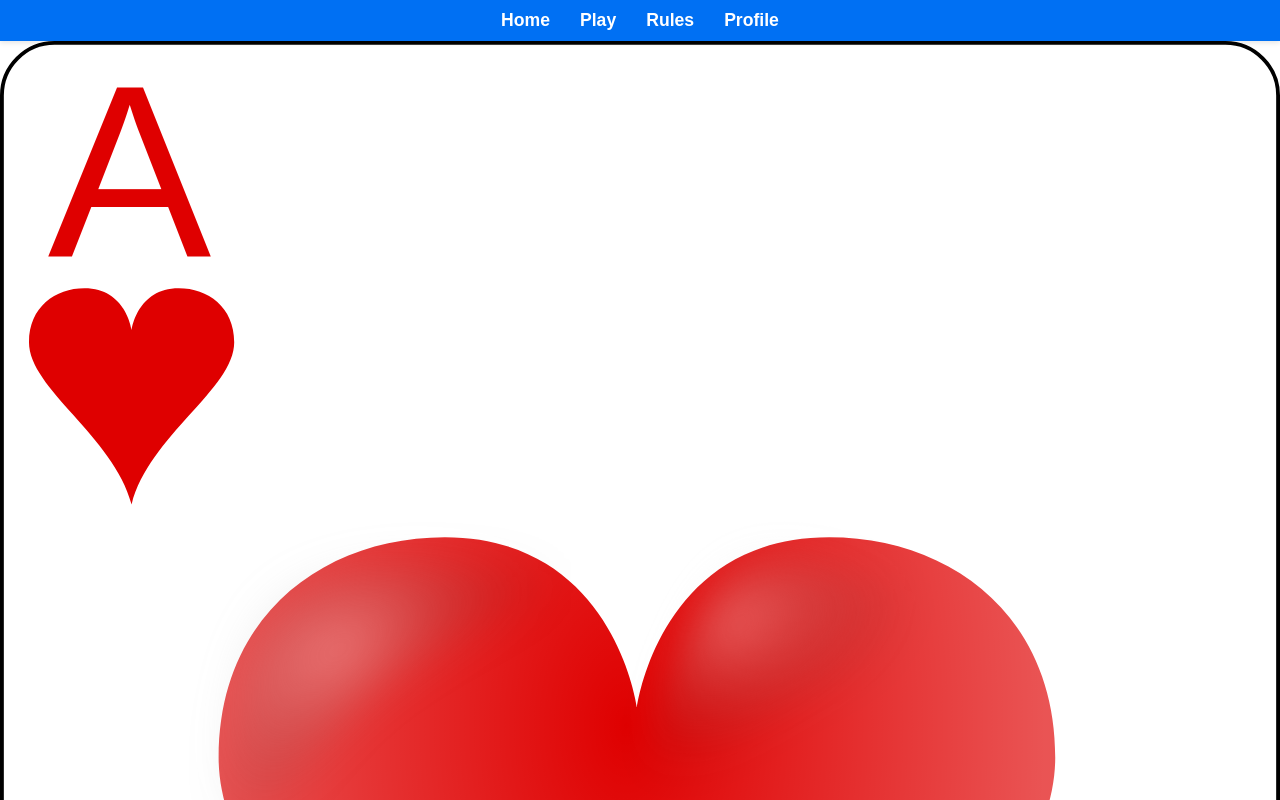
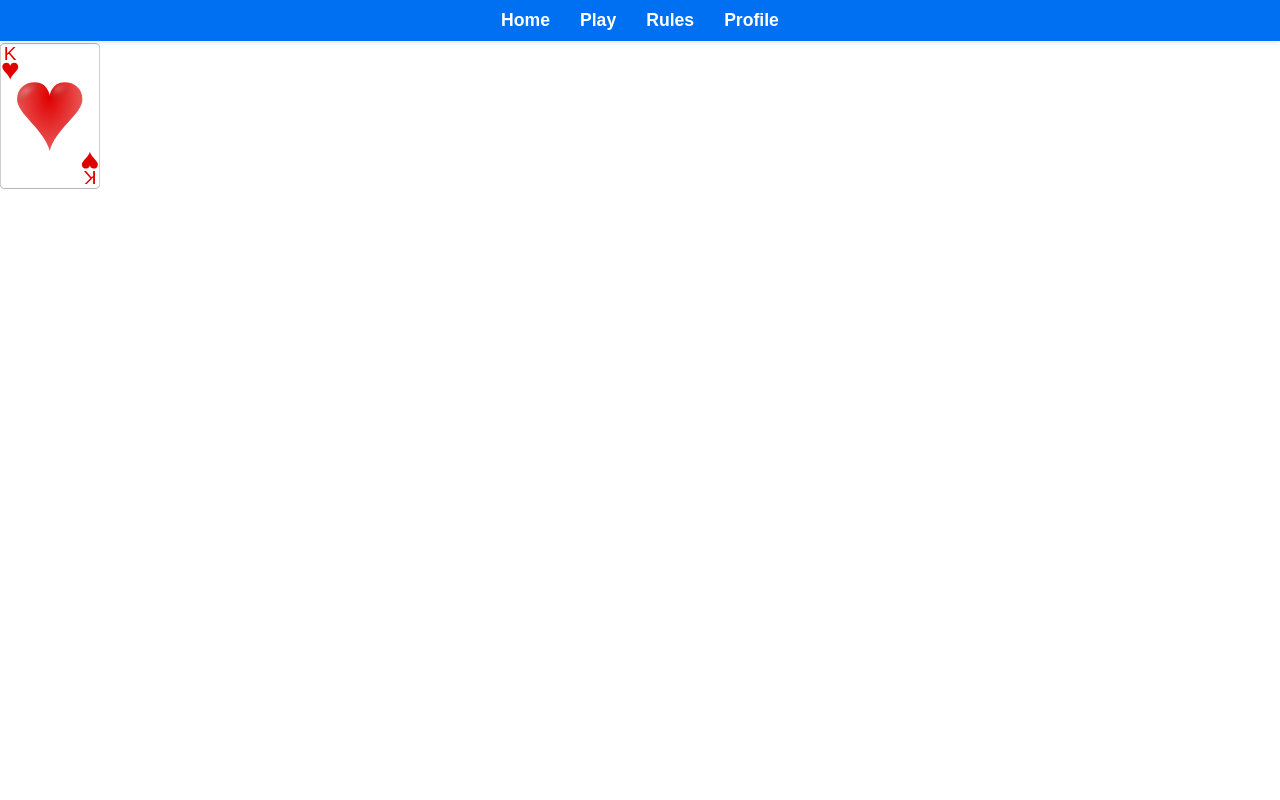
Before and after one commit to alexleeyt8888/shengji, a Next.js app: page /pages/play in a window 1280 px wide. Shown: the top 800 px of the page. Built offline with nearby package versions, Linux system fonts and the light colour scheme.

Commit message:
cards display + enums

```diff
--- a/src/app/game/Card.js
+++ /dev/null
@@ -1,41 +0,0 @@
-import Image from 'next/image';
-import React from 'react';
-import styles from './PlayerHand.module.css'
-
-
-export default function Card({ key, suit, value, hidden }) {
-    // var index = key;
-
-    return (
-        // <div className="card">
-        //     {/* '♠', '♥', '♦', '♣' */}
-        //     {/* if hidden is true use hidden card image, if not use face up image */}
-        //     {hidden ? <Image src="/cards/red_joker.svg" alt='Face-Down' width="100" height="150" layout='intrinsic' className="cardImage"  />
-        //        : <Image src={`/cards/${value}_of_${suit}.svg`} alt={`${value} of ${suit}`} width="100" height="150" layout='intrinsic' className='cardImage' />}
-        // </div>
-
-        <div>
-            {/* '♠', '♥', '♦', '♣' */}
-            {/* if hidden is true use hidden card image, if not use face up image */}
-
-            {hidden ? <Image
-                src="/cards/red_joker.svg"
-                alt='Face-Down'
-                width="0" height="0"
-                layout='responsive'
-                style={{ '--index': key }}
-                className={styles.playingCard}
-            />
-                :
-                <Image
-                    src={`/cards/${value}_of_${suit}.svg`}
-                    alt={`${value} of ${suit}`}
-                    width="0" height="0"
-                    layout='responsive'
-                    style={{ '--index': key }}
-                    className={styles.playingCard}
-                />}
-
-        </div>
-    );
-}
--- /dev/null
+++ b/src/app/game/Card.tsx
@@ -0,0 +1,24 @@
+import Image from 'next/image';
+import React from 'react';
+import { Suits } from './enums/Suits';
+import { Values } from './enums/Values';
+import styles from './PlayerHand.module.css'
+
+interface CardProps {
+  suit: Suits;
+  value: Values;
+}
+
+
+export default function Card({ suit, value}) {
+  return (
+    <div>
+      <Image
+        src={ `/cards/${value}_of_${suit}.svg` }
+        alt = {`${value} of ${suit}`}
+        width = "0" height = "0"
+        className = { styles.playingCard }
+      />
+    </div>
+  );
+}
--- a/src/app/game/PlayerHand.js
+++ b/src/app/game/PlayerHand.js
@@ -4,7 +4,7 @@ properties:
 - array of cards
 - id
 */
-import Card from "../game/Card";
+import Card from './Card'
 import styles from './PlayerHand.module.css'
 
 export default function PlayerHand({ cards, playerName }) {
--- a/src/app/game/PlayerHand.module.css
+++ b/src/app/game/PlayerHand.module.css
@@ -9,6 +9,6 @@
 }
 
 .playingCard {
-    width: 10px;
-    height: 15px;
+    width: 100px;
+    height: 150px;
 }
--- /dev/null
+++ b/src/app/game/enums/Suits.ts
@@ -0,0 +1,7 @@
+export const enum Suits {
+  SPADE = "spades",
+  HEART = "hearts",
+  CLUB = "clubs",
+  DIAMOND = "diamonds",
+  JOKER = "joker"
+}
--- /dev/null
+++ b/src/app/game/enums/Values.ts
@@ -0,0 +1,17 @@
+export const enum Values {
+  ACE = "ace",
+  TWO = "2",
+  THREE = "3",
+  FOUR = "4",
+  FIVE = "5",
+  SIX = "6",
+  SEVEN = "7",
+  EIGHT = "8",
+  NINE = "9",
+  TEN = "10",
+  JACK = "jack",
+  QUEEN = "queen",
+  KING = "king",
+  SJOKER = "small_joker",
+  BJOKER = "big_joker",
+}
--- a/src/app/pages/play/page.js
+++ b/src/app/pages/play/page.js
@@ -1,6 +1,7 @@
 import Card from '@/app/game/Card'
 import styles from './page.module.css'
-import PlayerHand from '@/app/components/PlayerHand';
+import { Suits } from '../../game/enums/Suits'
+import { Values } from '../../game/enums/Values'
 
 export default function Play() {
     // create 4 players
@@ -13,8 +14,7 @@ export default function Play() {
 
     return (
         <div>
-
-            <Card suit="hearts" value = "ace" hidden={false} />
+            <Card suit={Suits.HEART} value = {Values.KING}/>
         </div>
     )
 }
```
Also changed, not shown: package.json (+7 -2 lines), tsconfig.json (added, +35 -0 lines), 1 other file (tests, documents, lock files or other folders).
